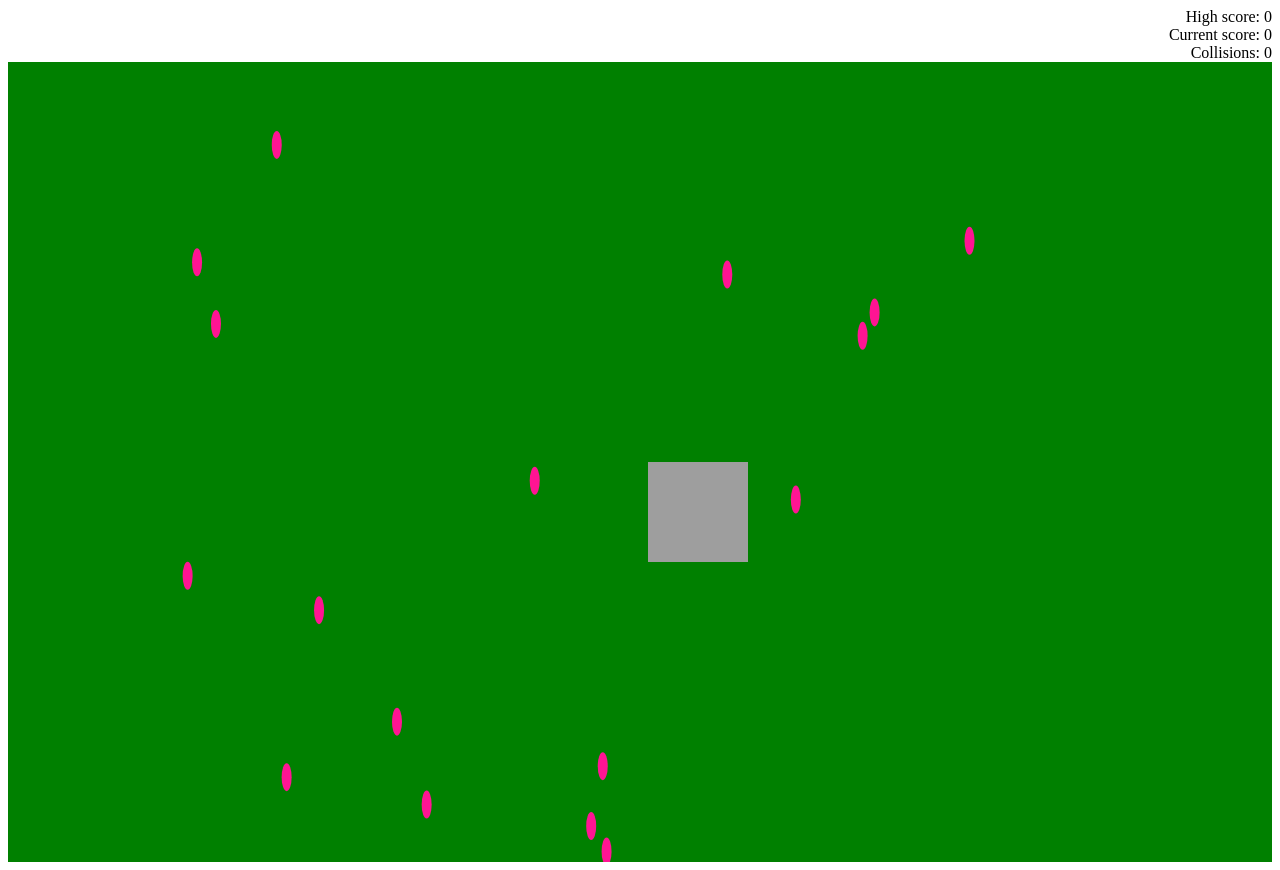
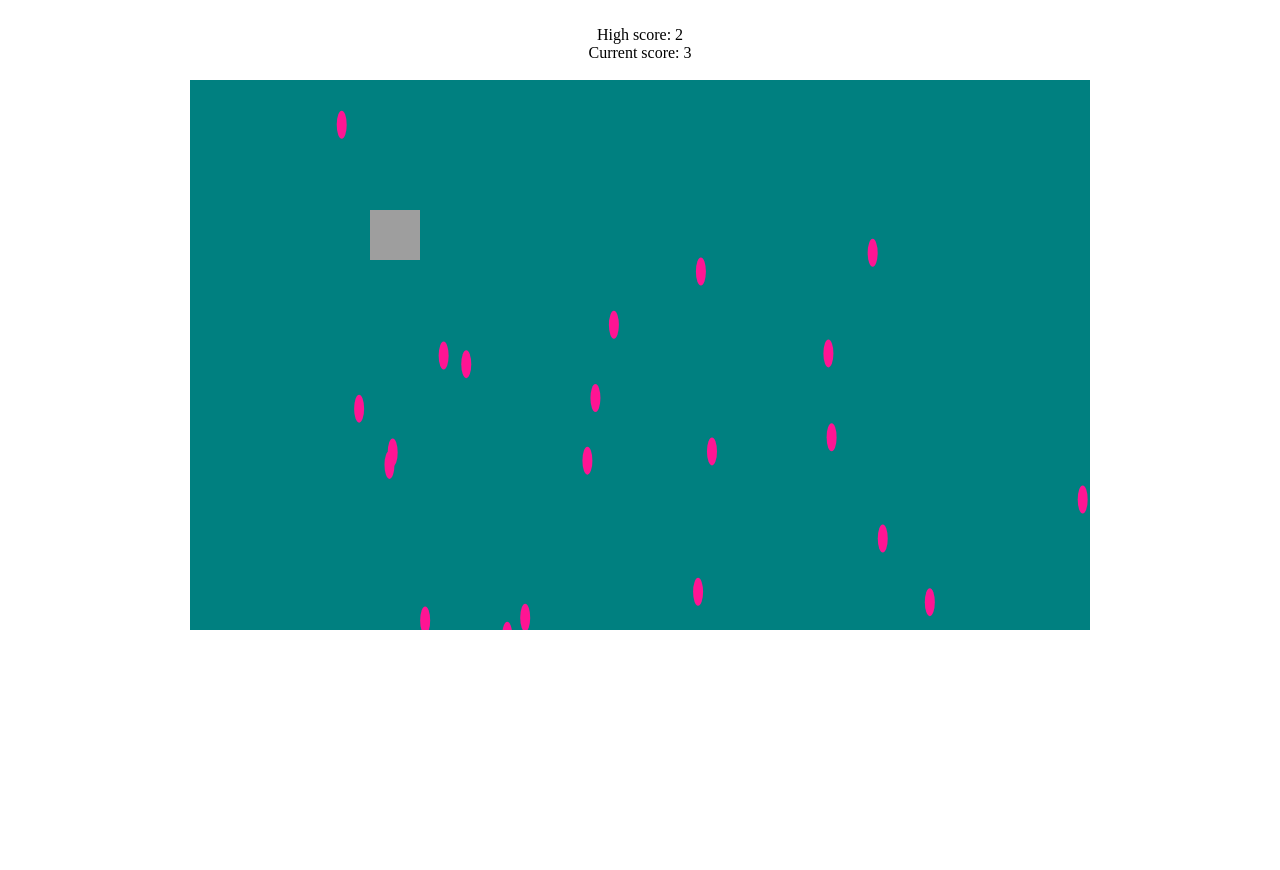
Before and after one commit to lala010addict/Cat-Collision-Game, a plain HTML site: page client/index.html in a window 1280 px wide. After the commit the page ends 800 px from the top, so only its background shows below. Drawn offline with nearby package versions, Linux system fonts and the light colour scheme; grey boxes are pictures that could not be loaded.

Commit message:
fixed the game

```diff
--- a/client/index.html
+++ b/client/index.html
@@ -1,18 +1,22 @@
 <!DOCTYPE html>
 <html>
   <head>
-        <link rel="stylesheet" type="text/css" href="styles.css" />
-
+    <link rel='stylesheet' type='css' href='styles.css'>
   </head>
   <body>
-    <div class="scoreboard">
+        <br>
+    <center><div class="scoreboard">
       <!-- Modify the scoreboard when important events occur in your game! -->
       <div class="high">High score: <span>0</span></div>
       <div class="current">Current score: <span>0</span></div>
-      <div class="collisions">Collisions: <span>0</span></div>
+
     </div>
-    <div class='board'><div class='mouse'></div></div>
+    <br>
     <script src="lib/d3.js" charset="utf-8"></script>
-    <script src='watchout.js'></script>
+    <script src='http://cdnjs.cloudflare.com/ajax/libs/gsap/1.16.0/TweenMax.min.js'></script>
+      <script src='watchout.js'></script>
+
+  <script src='http://cdnjs.cloudflare.com/ajax/libs/jquery/2.1.3/jquery.min.js'></script>
+  </center>
   </body>
 </html>
--- a/client/styles.css
+++ b/client/styles.css
@@ -1,11 +1,4 @@
-.board {
-  background-color: green;
-}
+/* your beautiful css styling goes here! */
 
-.scoreboard {
-  text-align: right;
-}
-
-.mouse {
-  background-color: orange;
-}
+/* Note: an asteroid image is included in this repo.
+Feel free to use it if you like. */
--- a/client/watchout.js
+++ b/client/watchout.js
@@ -1,90 +1,96 @@
-//General Settings
-//made the board the size of the window
-var settings = {
-  w: window.innerWidth,
-  h: window.innerHeight,
-  radius: 15,
+// GENERAL STUFF
+// define gameOptions
+var gameOptions = {
+  height: 550,
+  width: 900,
   nEnemies: 30,
-  duration: 1500
+  padding: 20
 };
 
-// var mouse = {x: settings.w/2, y:settings.h/2};
+var gameStats = {
+  score: 0,
+  bestScore: 0
+};
 
-var score = 0;
-var highScore = 0;
-var collisionCount = 0;
+// create board
+var board = d3.select('body').append('svg')
+  .attr('height', gameOptions.height)
+  .attr('width', gameOptions.width)
+  .style('background-color', 'teal')
+   .style('display', 'block')
+    .style('margin', 'auto');
 
 
-var updateScore = function() {
-  d3.select('.scoreboard .current span').text(score);
-  d3.select('.scoreboard .highscore span').text(highScore);
-  d3.select('.scoreboard .collisions span').text(collisionCount);
-}
-
-
-//create the board
-
-var board = d3.select('.board')  //select the DIV Class board
-    .append('svg') //appending the svg element
-    .attr('height',settings.h) //
-    .attr('width',settings.w)
-    .style('display', 'block')
-    .style('margin', 'auto');
-
-//Enemy Data
-var enemies = board.selectAll('enemies')
-  .data(d3.range(settings.nEnemies))
+// ENEMY STUFF
+// create enemies
+var enemies = board.selectAll('.enemies')
+  .data(d3.range(gameOptions.nEnemies))
   .enter()
   .append('ellipse')
-  .attr('rx',5)
-  .attr('ry',14)
+  .attr('rx', 5)
+  .attr('ry', 14)
   .attr('cx', function() {
-    return (Math.random() * settings.w);
+    return (Math.random() * gameOptions.width);
   })
-  .attr('cy',function() {
-    return (Math.random() * settings.w)
+  .attr('cy', function() {
+    return (Math.random() * gameOptions.width);
   })
-  .attr('fill','deepPink');
+  .attr('fill', 'deepPink');
+
 
 var moveEnemies = function() {
   enemies.transition()
-  .duration(settings.duration)
-  .attr('cx',function() {
-    return (Math.random() * settings.w);
-  })
-  .attr('cy', function() {
-    return (Math.random() * settings.w);
-  })
-  // .tween('custom',tweenWithCollisionDetection)
-}
+    .duration(2000)
+    .attr('cx', function() {
+      return (Math.random() * gameOptions.width);
+    })
+    .attr('cy', function() {
+      return (Math.random() * gameOptions.width);
+    })
+    .tween('custom', tweenWithCollisionDetection);
+};
 
-// MAKE STUFF MOVE!!
-// setInterval(transformOriginRotation, 2000);
-setInterval(moveEnemies, 2000);
-// setInterval(increaseScore, 1000);
+var boxes = document.querySelectorAll('ellipse');
+var twween = TweenLite.to({}, 1, {});
 
-//Player
-
-var player = board.append('image')
-  .attr('x',settings.w/2)
-  .attr('y',settings.h/2)
-  .attr('height', '100px')
-  .attr('width', '100px')
-  .attr('xlink:href','https://media3.giphy.com/media/3oGRFkmoqoui9nzL2g/giphy.gif')
+function transformOriginRotation() {
+  twween.seek(0).kill(); //reset
+  twween = TweenLite.to(boxes, 1, {
+    rotation: 360,
+    transformOrigin: "50% 50%"
+  });
+  tweenCode.innerHTML = 'TweenLite.to(".enemies", 1, {rotation:360, transformOrigin:"50% 50%"});'
+};
 
 
-var checkForCollsion = function(enemy) {
+
+// PLAYER STUFF
+var player = board.append("image")
+  .attr("x", 180)
+  .attr("y", 130)
+  .attr("height", "50px")
+  .attr("width", "50px")
+  .attr("xlink:href", "http://i.giphy.com/JF98Z2md85OFi.gif");
+
+var checkCollision = function(enemy) {
   var enemyCx = parseFloat(enemy.attr('cx'));
   var enemyCy = parseFloat(enemy.attr('cy'));
-  var playerCx = parseFloat(enemy.attr('x'));
-  var playerCy = parseFloat(enemy.attr('y'));
+  var playerCx = parseFloat(player.attr('x'));
+  var playerCy = parseFloat(player.attr('y'));
 
-   if (Math.hypot(enemyCx - playerCx, enemyCy - playerCy) <= 25) {
+  if (Math.hypot(enemyCx - playerCx, enemyCy - playerCy) <= 25) {
     resetScore();
     renderScore();
   }
 };
 
+var tweenWithCollisionDetection = function(endData) {
+  var enemy = d3.select(this);
+
+  return function(t) {
+    checkCollision(enemy);
+  };
+};
 
 // MAKE THE PLAYER DRAGGABLE
 var _checkInBounds = function(eventNum, isX) {
@@ -92,9 +98,9 @@ var _checkInBounds = function(eventNum, isX) {
   var max;
 
   if (isX) {
-    max = settings.w - parseInt(d3.select('image').attr('width'));
+    max = gameOptions.width - parseInt(d3.select('image').attr('width'));
   } else {
-    max = settings.h - parseInt(d3.select('image').attr('height'));
+    max = gameOptions.height - parseInt(d3.select('image').attr('height'));
   }
 
   if (eventNum < min) {
@@ -106,8 +112,6 @@ var _checkInBounds = function(eventNum, isX) {
   }
 };
 
-//made a mover function
-
 var mover = function() {
   d3.select('image')
     .attr("x", _checkInBounds(d3.event.x, true))
@@ -117,3 +121,27 @@ var mover = function() {
 var drag = d3.behavior.drag().on("drag", mover);
 
 d3.select("image").call(drag);
+
+
+// SCORE STUFF
+var increaseScore = function() {
+  gameStats.score++;
+  renderScore();
+};
+
+var renderScore = function() {
+  d3.select('.current span').text(gameStats.score);
+};
+
+var resetScore = function() {
+  if (gameStats.score > gameStats.bestScore) {
+    gameStats.bestScore = gameStats.score;
+    d3.select('.high span').text(gameStats.bestScore);
+  }
+  gameStats.score = 0;
+};
+
+// MAKE STUFF MOVE!! :D
+setInterval(transformOriginRotation, 2000);
+setInterval(moveEnemies, 2000);
+setInterval(increaseScore, 1000);
```
